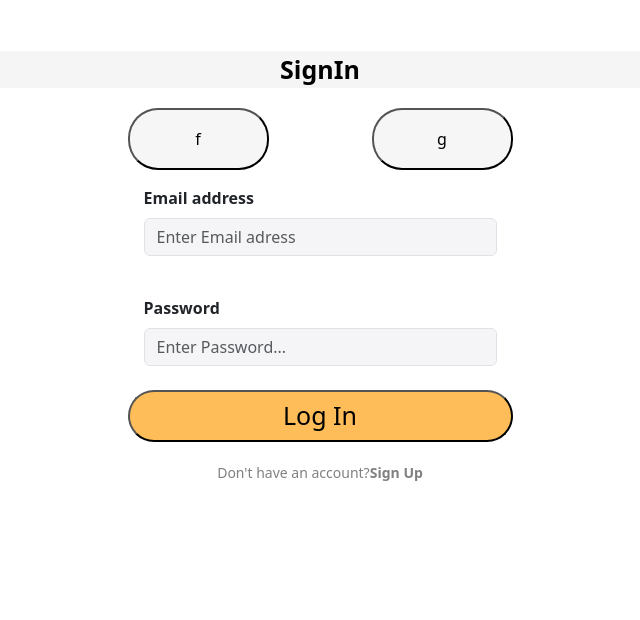
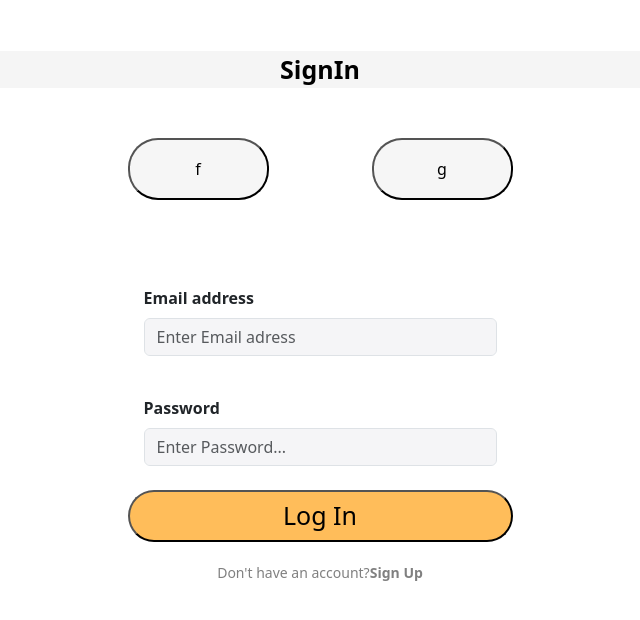
Before and after one commit to MarkBrianK/Happy-store-app, a React (Create React App) app: page / in a window 1280 px wide. Shown: the part 851-1471 px from the top of the page, without its empty margins (320-960 px from the left). Built offline with nearby package versions, Linux system fonts and the light colour scheme.

Commit message:
💄 arranging my sign up page

```diff
--- a/src/Components/Screens/SignIn.js
+++ b/src/Components/Screens/SignIn.js
@@ -19,14 +19,14 @@ function SignIn() {
             </TextRendering >
 
             <SheetModal>
-                <div style={{ display: 'flex', justifyContent: "space-between", alignItems: "center", marginTop: "20px" }}>
+                <div style={{ display: 'flex', justifyContent: "space-between", alignItems: "center", marginTop: "50px" }}>
 
 
                     <IconHolder> f</IconHolder>
                     <IconHolder> g</IconHolder>
                 </div>
 
-                <form>
+                <form style={{marginTop:"70px"}}>
                     <InputField label="Email address" type="email" placeholder="Enter Email adress" />
                     <InputField label="Password" type="password" placeholder="Enter Password..." />
 
```
